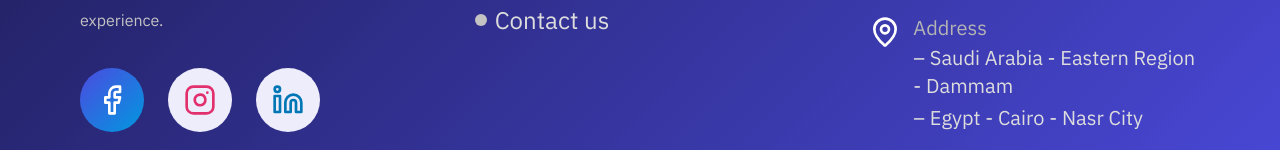
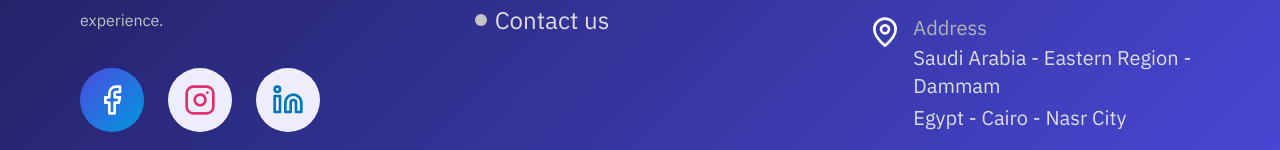
Before and after one commit to omnexaTechnology/Omnexa-academy-landing, a Next.js app: page / in a window 1280 px wide. Shown: the part 10082-10232 px from the top of the page. Built offline with nearby package versions, Linux system fonts and the light colour scheme; no server answers.

Commit message:
fix: update head office address formatting in localization file

```diff
--- a/src/locales/ar.ts
+++ b/src/locales/ar.ts
@@ -365,7 +365,7 @@ export default {
     email: "البريد",
     emailValue: "info@omnexa.com",
     headOffice: "العنوان",
-    headOfficeValue: "– السعودية - المنطقة الشرقية - الدمام\n– مصر - القاهرة - مدينة نصر",
+    headOfficeValue: "السعودية - المنطقة الشرقية - الدمام\nمصر - القاهرة - مدينة نصر",
     copyrightPart1: "جميع الحقوق محفوظة © ",
     copyrightBrand: "OMNEXA",
     copyrightPart2: " 2025",
--- a/src/locales/en.ts
+++ b/src/locales/en.ts
@@ -365,7 +365,7 @@ export default {
     email: "Email",
     emailValue: "info@omnexa.com",
     headOffice: "Address",
-    headOfficeValue: "– Saudi Arabia - Eastern Region - Dammam\n– Egypt - Cairo - Nasr City",
+    headOfficeValue: "Saudi Arabia - Eastern Region - Dammam\nEgypt - Cairo - Nasr City",
     copyrightPart1: "All rights reserved © ",
     copyrightBrand: "OMNEXA",
     copyrightPart2: " 2025",
```
